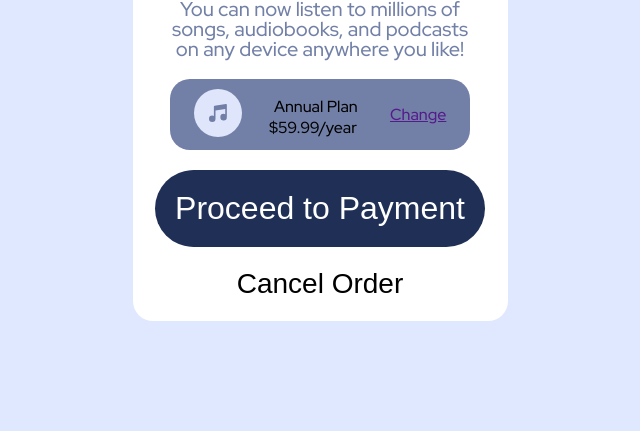
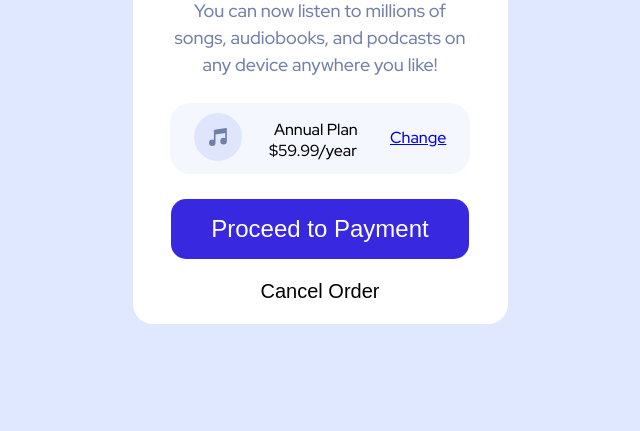
Before and after one commit to marzboi/202304-w2ch1-marco-fratini, a website: page index.html in a window 1280 px wide. Shown: the part 369-800 px from the top of the page, without its empty margins (320-960 px from the left). Drawn offline with Linux system fonts and the light colour scheme.

Commit message:
Add line height between P elements and proper spacing between elements

```diff
--- a/index.html
+++ b/index.html
@@ -38,7 +38,7 @@
           <h4>Annual Plan</h4>
           <p>$59.99/year</p>
         </div>
-        <a href="">Change</a>
+        <a href="proceed-to-payment.html">Change</a>
       </section>
 
       <section class="summary-card__proceed">
--- a/sass/_global.scss
+++ b/sass/_global.scss
@@ -1,10 +1,3 @@
-$pale-blue-color: hsl(225, 100%, 94%);
-$bright-blue: hsl(245, 75%, 52%);
-
-$very-pale-blue: hsl(225, 100%, 98%);
-$desaturated-blue: hsl(224, 23%, 55%);
-$dark-blue: hsl(223, 47%, 23%);
-
 * {
   box-sizing: border-box;
 }
@@ -17,7 +10,7 @@ body {
   min-width: 375px;
   height: 100%;
 }
-
+$pale-blue-color: hsl(225, 100%, 94%);
 body {
   background-color: $pale-blue-color;
 }
--- a/sass/styles.scss
+++ b/sass/styles.scss
@@ -38,25 +38,26 @@ $dark-blue: hsl(223, 47%, 23%);
     }
 
     p {
-      font-size: rem(20);
+      font-size: rem(18);
       margin-bottom: rem(20);
       width: 80%;
       margin: 0 auto;
       text-align: center;
       color: $desaturated-blue;
+      line-height: 1.5;
     }
   }
 
   &__price {
     align-items: center;
-    background-color: $desaturated-blue;
+    background-color: $very-pale-blue;
     display: flex;
     justify-content: space-around;
     width: 100%;
     width: 80%;
     border-radius: 20px;
     padding: 10px;
-    margin: rem(20) 0;
+    margin: rem(25) 0;
 
     h4 {
       margin: rem(5);
@@ -70,17 +71,18 @@ $dark-blue: hsl(223, 47%, 23%);
 
     .proceed {
       border: none;
-      background-color: $dark-blue;
+      background-color: $bright-blue;
       color: white;
-      font-size: rem(32);
-      border-radius: rem(40);
-      padding: rem(20);
+      font-size: rem(24);
+      border-radius: rem(15);
+      padding: rem(16) rem(40);
+      box-shadow: rem(8);
     }
 
     .cancel {
       border: none;
       background-color: white;
-      font-size: rem(28);
+      font-size: rem(20);
       margin: rem(20) 0;
     }
   }
```
Also changed, not shown: styles.css, 1 other file.
